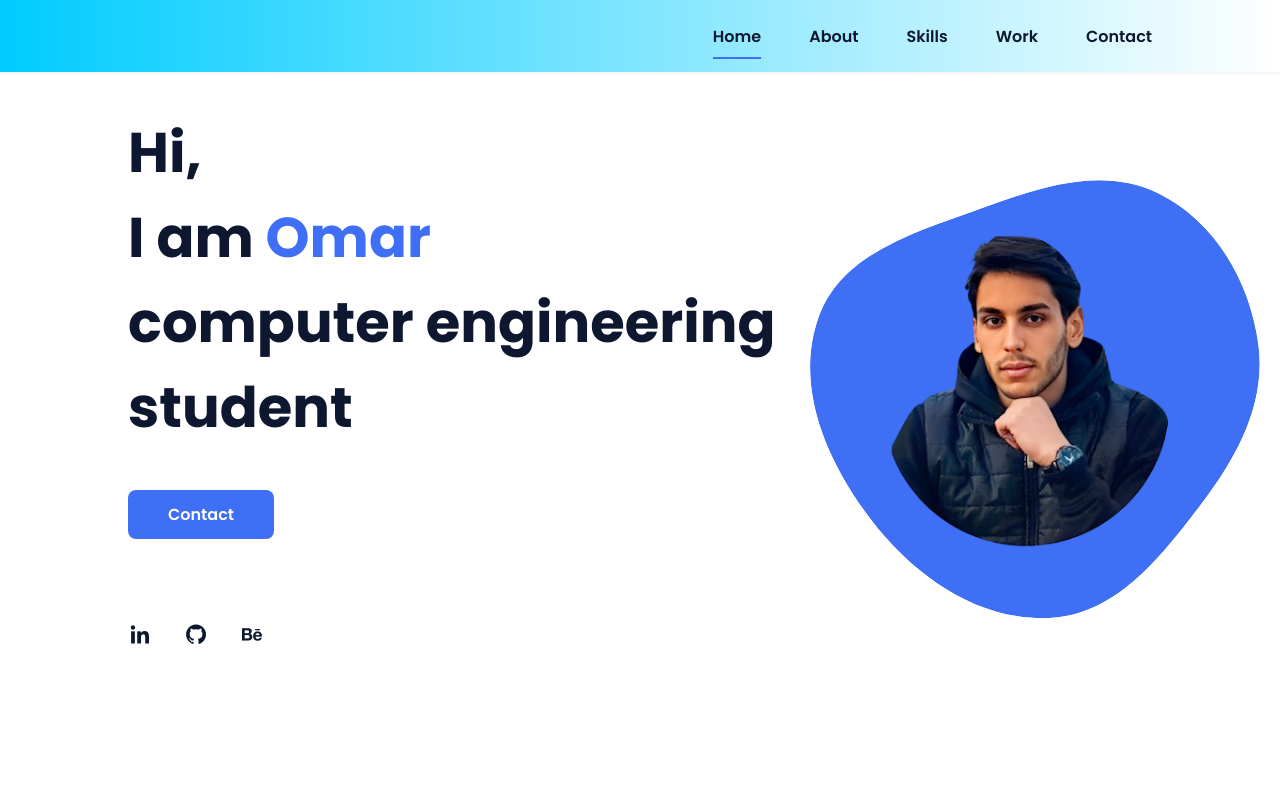
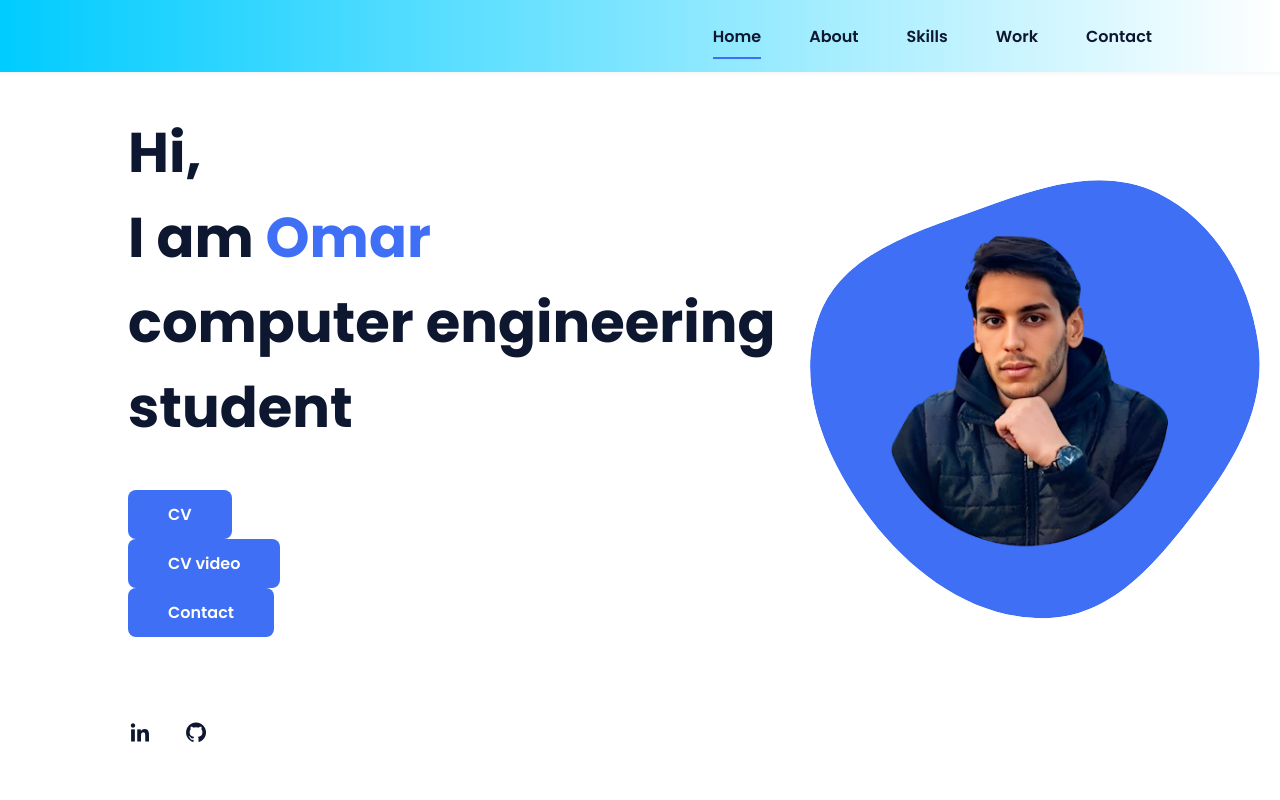
Before and after one commit to omarkortas/portfolio-omar, a plain HTML site: page index.html in a window 1280 px wide. Shown: the top 800 px of the page. Drawn offline with nearby package versions, Linux system fonts and the light colour scheme.

Commit message:
Update index.html

```diff
--- a/index.html
+++ b/index.html
@@ -55,14 +55,14 @@
             <section class="home bd-grid" id="home">
                 <div class="home__data">
                     <h1 class="home__title">Hi,<br>I am <span class="home__title-color">Omar</span><br> computer engineering <br> student</h1>
+                    <a href="CV.html" class="button">CV</a><br>
+                    <a href="#CV video" class="button">CV video</a><br>
                     <a href="#contact" class="button">Contact</a>
                 </div>
 
                 <div class="home__social">
                     <a href="https://www.linkedin.com/in/omar-el-farouk-kortas-8b4613294/" class="home__social-icon"><i class='bx bxl-linkedin'></i></a>
                     <a href="https://github.com/omarkortas" class="home__social-icon"><i class='bx bxl-github'></i></a>
-
-                    <a href="#" class="home__social-icon"><i class='bx bxl-behance'></i></a>
                 </div>
             </section>
 
```
